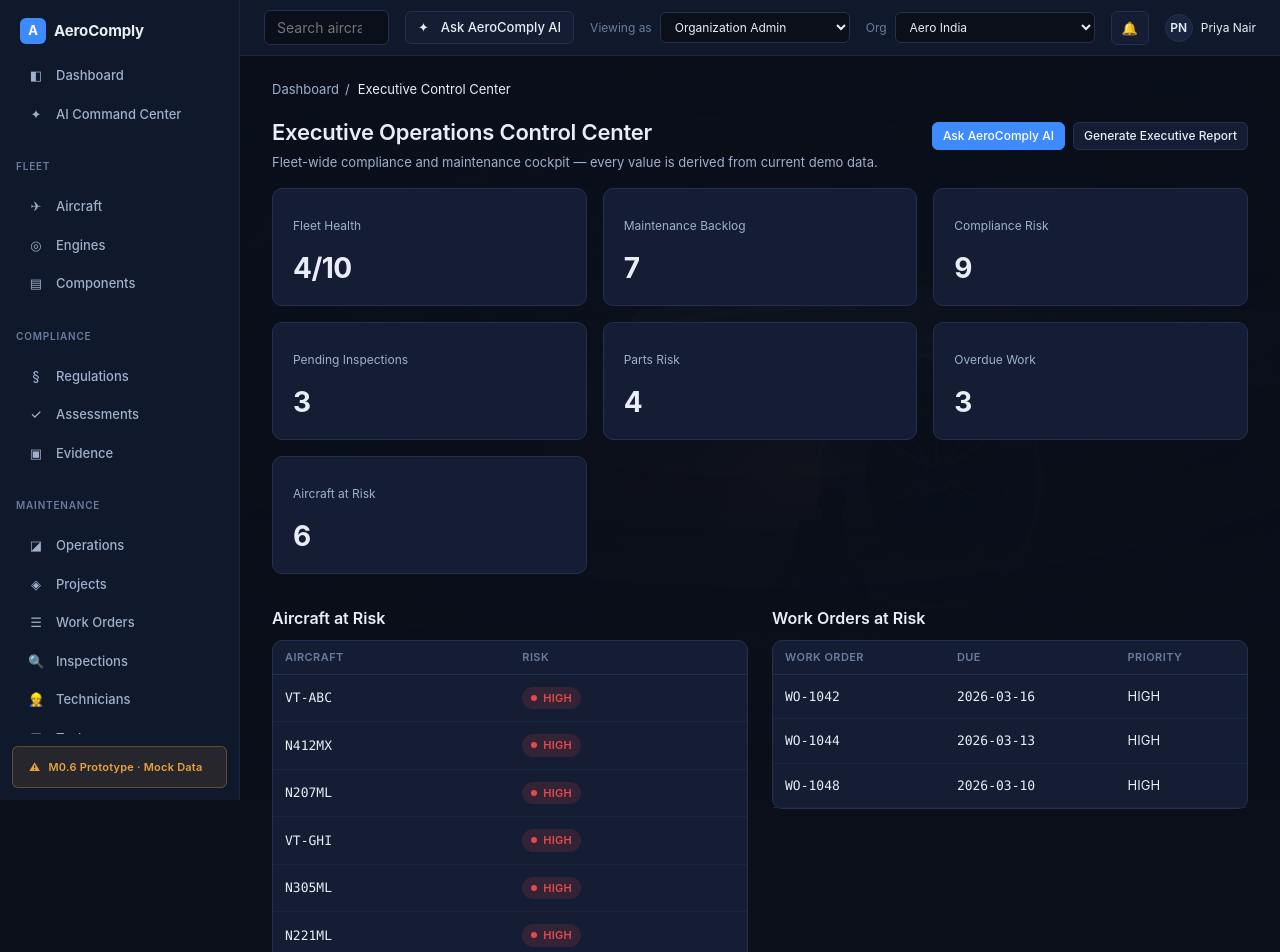
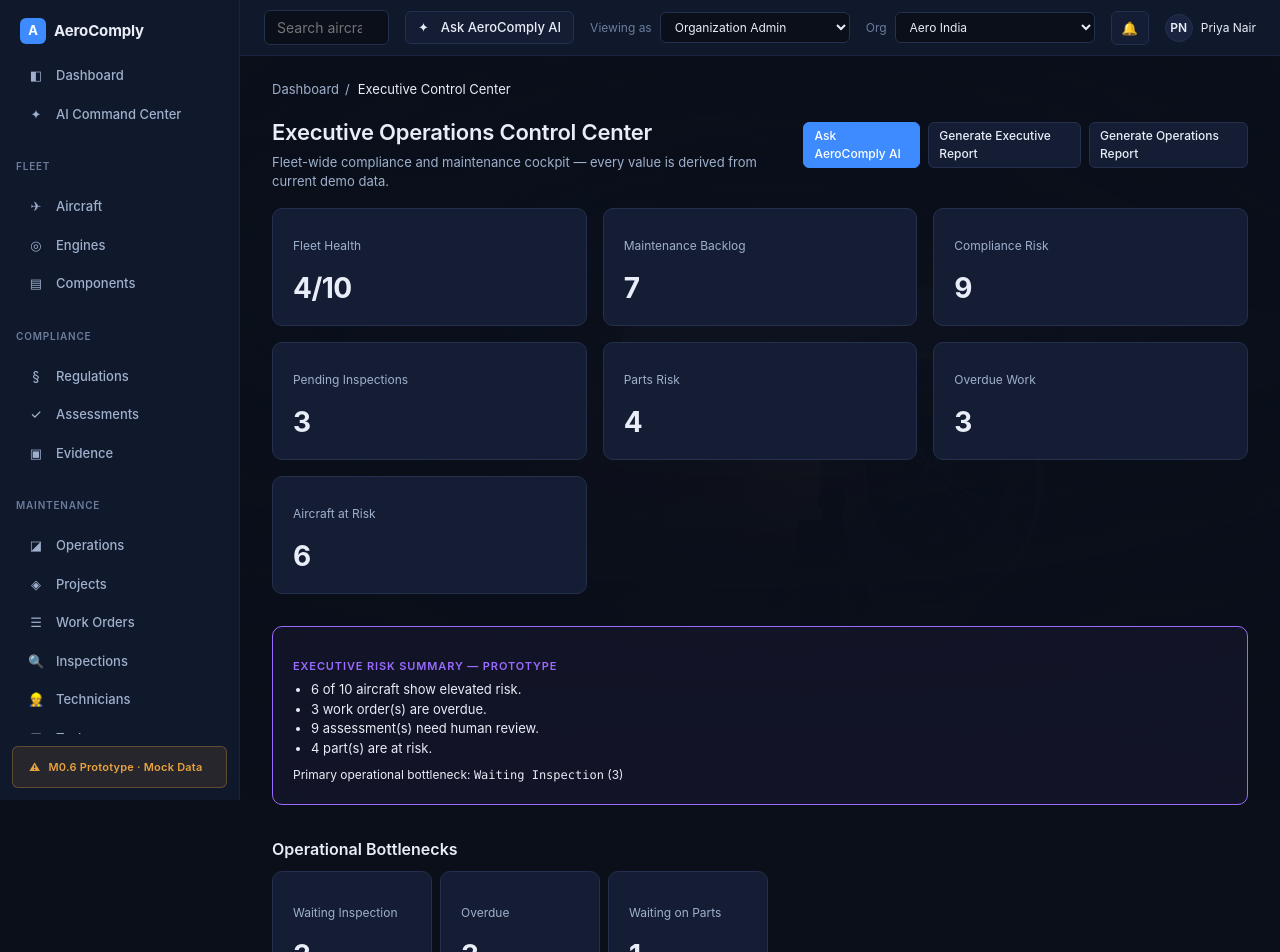
Before and after one commit to ramnadh-kota/aerocomply, a Next.js app in the folder frontend/: page /executive in a window 1280 px wide. Shown: the top 952 px of the page. Built offline with nearby package versions, Linux system fonts and the light colour scheme.

Commit message:
feat(m2.2): add executive risk summary and operational bottlenecks

```diff
--- a/frontend/app/(app)/executive/page.tsx
+++ b/frontend/app/(app)/executive/page.tsx
@@ -29,6 +29,20 @@ export default function ExecutiveControlCenterPage() {
   const rankedAircraft = [...fleet.aircraftAtRisk].sort((a, b) => (a.risk === b.risk ? 0 : a.risk === "HIGH" ? -1 : 1));
   const recentAudit = auditEvents.slice(0, 8);
 
+  const bottlenecks = [
+    { stage: "Waiting on Parts", count: maintenance.waitingParts, href: "/maintenance/parts" },
+    { stage: "Waiting Inspection", count: maintenance.waitingInspection, href: "/maintenance/inspections" },
+    { stage: "Overdue", count: maintenance.overdue.length, href: "/maintenance/work-orders" },
+  ].sort((a, b) => b.count - a.count);
+  const primaryBottleneck = bottlenecks.find((b) => b.count > 0);
+
+  const riskSummaryPoints: string[] = [];
+  if (fleet.aircraftAtRisk.length > 0) riskSummaryPoints.push(`${fleet.aircraftAtRisk.length} of ${fleet.fleetSize} aircraft show elevated risk.`);
+  if (maintenance.overdue.length > 0) riskSummaryPoints.push(`${maintenance.overdue.length} work order(s) are overdue.`);
+  if (compliance.nonCompliant + compliance.reviewRequired > 0) riskSummaryPoints.push(`${compliance.nonCompliant + compliance.reviewRequired} assessment(s) need human review.`);
+  if (partsAtRisk.length > 0) riskSummaryPoints.push(`${partsAtRisk.length} part(s) are at risk.`);
+  if (riskSummaryPoints.length === 0) riskSummaryPoints.push("No significant fleet, maintenance, or compliance risk currently identified.");
+
   return (
     <div>
       <Breadcrumbs items={[{ label: "Dashboard", href: "/dashboard" }, { label: "Executive Control Center" }]} />
@@ -40,6 +54,7 @@ export default function ExecutiveControlCenterPage() {
         <div className="ac-flex ac-gap-2">
           <Link href="/ai" className="ac-btn ac-btn-primary" style={{ fontSize: 12, padding: "4px 10px" }}>Ask AeroComply AI</Link>
           <Link href="/reports/fleet-risk" className="ac-btn" style={{ fontSize: 12, padding: "4px 10px" }}>Generate Executive Report</Link>
+          <Link href="/reports/maintenance-operations" className="ac-btn" style={{ fontSize: 12, padding: "4px 10px" }}>Generate Operations Report</Link>
         </div>
       </div>
 
@@ -74,6 +89,32 @@ export default function ExecutiveControlCenterPage() {
             <p className="ac-kpi-label">Aircraft at Risk</p>
             <p className="ac-kpi-value">{fleet.aircraftAtRisk.length}</p>
           </Link>
+        </div>
+      </section>
+
+      <section className="ac-section">
+        <div className="ac-card" style={{ borderColor: "var(--ac-status-insufficient)", background: "rgba(154,107,255,0.06)" }}>
+          <p className="ac-eyebrow" style={{ color: "var(--ac-status-insufficient)", marginBottom: 6 }}>Executive Risk Summary — Prototype</p>
+          <ul style={{ margin: "0 0 8px", paddingLeft: 18, fontSize: 13 }}>
+            {riskSummaryPoints.map((p, idx) => <li key={idx}>{p}</li>)}
+          </ul>
+          {primaryBottleneck && (
+            <p className="ac-text-sm" style={{ margin: 0 }}>
+              Primary operational bottleneck: <Link href={primaryBottleneck.href} className="ac-mono">{primaryBottleneck.stage}</Link> ({primaryBottleneck.count})
+            </p>
+          )}
+        </div>
+      </section>
+
+      <section className="ac-section">
+        <h2 className="ac-h2" style={{ marginBottom: 10 }}>Operational Bottlenecks</h2>
+        <div className="ac-flex ac-gap-2" style={{ flexWrap: "wrap" }}>
+          {bottlenecks.map((b) => (
+            <Link key={b.stage} href={b.href} className="ac-card" style={{ display: "block", minWidth: 160 }}>
+              <p className="ac-kpi-label">{b.stage}</p>
+              <p className="ac-kpi-value">{b.count}</p>
+            </Link>
+          ))}
         </div>
       </section>
 
```
